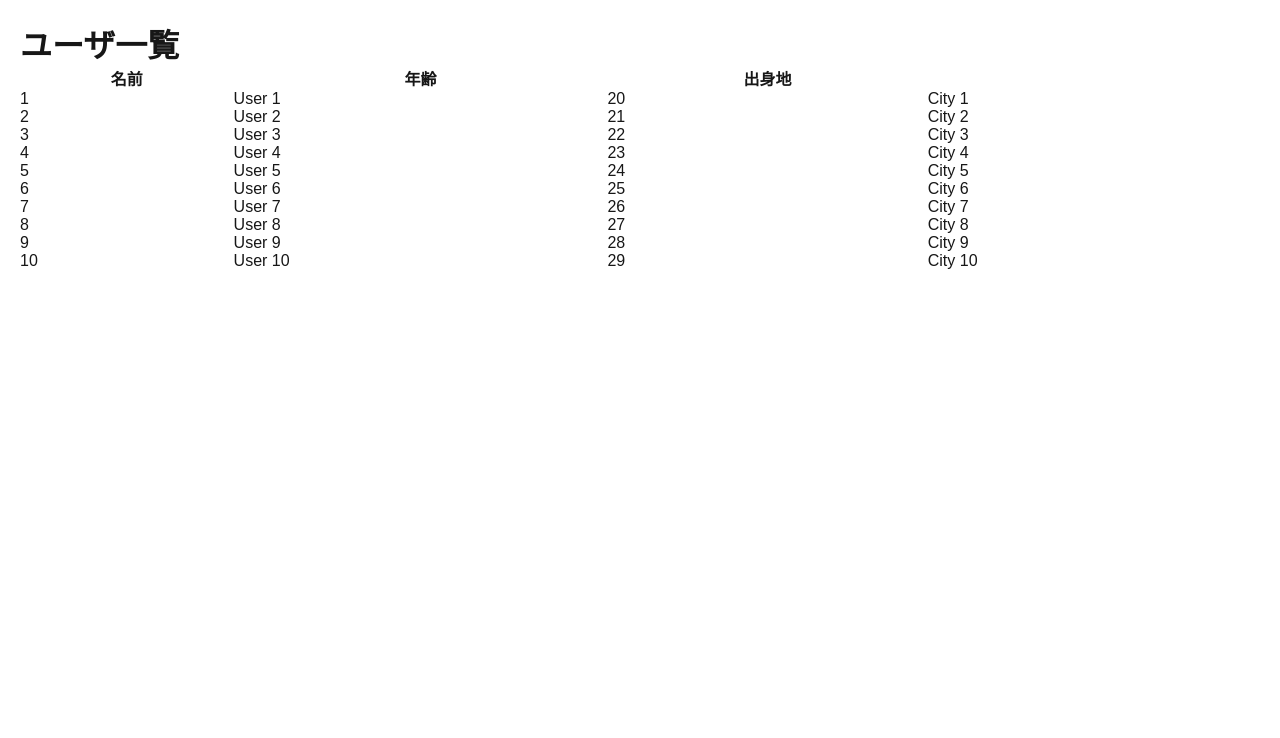
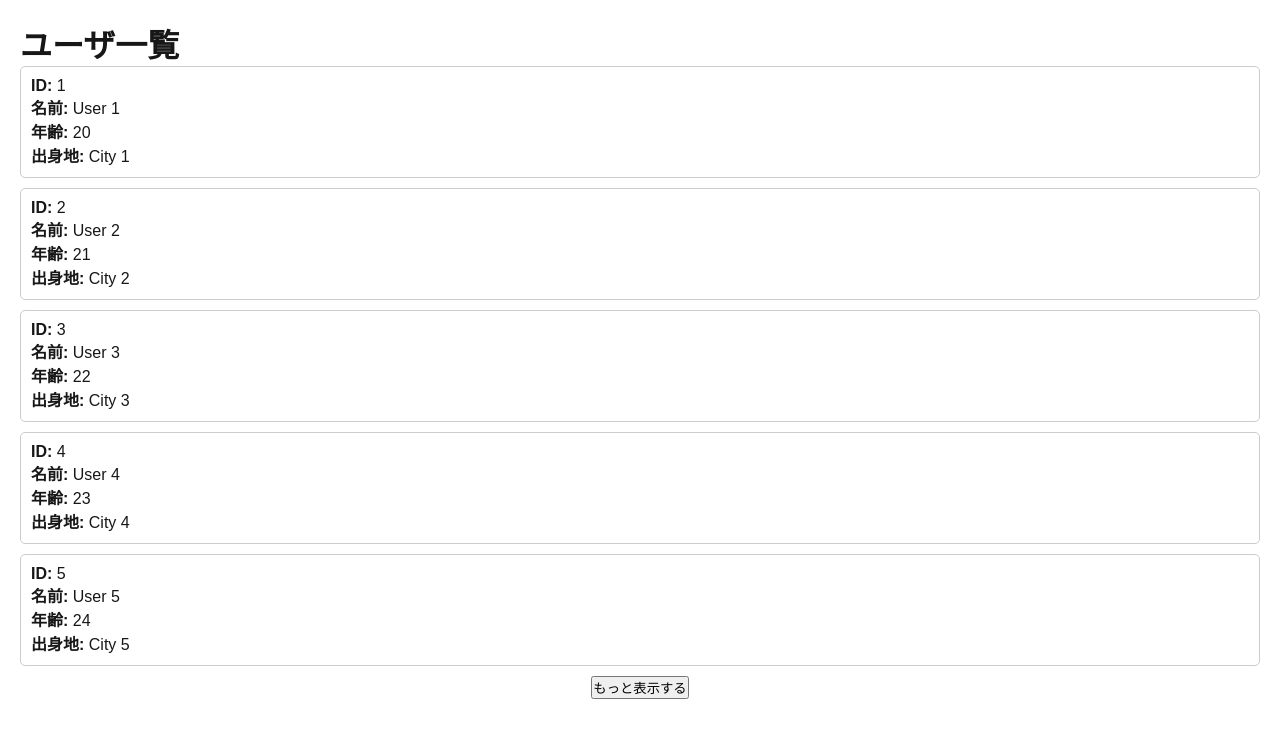
Before and after one commit to kiyotakeshi/nextjs-playground, a Next.js app: page /users in a window 1280 px wide. Shown: the top 738 px of the page. Built offline with nearby package versions, Linux system fonts and the light colour scheme.

Commit message:
add read more

```diff
--- a/src/app/users/page.tsx
+++ b/src/app/users/page.tsx
@@ -4,7 +4,9 @@ import { useState, useEffect } from 'react';
 import { User } from '../types';
 
 export default function UsersPage() {
+    const visibleUserCount = 5;
     const [users, setUsers] = useState<User[]>([]);
+    const [visibleCount, setVisibleCount] = useState(visibleUserCount);
 
     useEffect(() => {
         fetch('/api/users')
@@ -14,28 +16,37 @@ export default function UsersPage() {
             });
     }, []);
 
+    const handleShowMore = () => {
+        setVisibleCount(users.length); // すべてのユーザを表示
+    };
+
     return (
         <div style={{ padding: '20px' }}>
             <h1>ユーザ一覧</h1>
-            <table style={{ width: '100%', borderCollapse: 'collapse' }}>
-                <thead>
-                    <tr>
-                        <th>名前</th>
-                        <th>年齢</th>
-                        <th>出身地</th>
-                    </tr>
-                </thead>
-                <tbody>
-                    {users.map((user) => (
-                        <tr key={user.id}>
-                            <td>{user.id}</td>
-                            <td>{user.name}</td>
-                            <td>{user.age}</td>
-                            <td>{user.location}</td>
-                        </tr>
-                    ))}
-                </tbody>
-            </table>
+            <ul style={{ listStyleType: 'none', padding: 0 }}>
+                {users.slice(0, visibleCount).map((user) => (
+                    <li
+                        key={user.id}
+                        style={{
+                            border: '1px solid #ccc',
+                            padding: '10px',
+                            marginBottom: '10px',
+                            borderRadius: '5px',
+                        }}
+                    >
+                        <strong>ID:</strong> {user.id} <br />
+                        <strong>名前:</strong> {user.name} <br />
+                        <strong>年齢:</strong> {user.age} <br />
+                        <strong>出身地:</strong> {user.location}
+                    </li>
+                ))}
+            </ul>
+            {/* ボタンをリストの外に表示 */}
+            {visibleCount < users.length && (
+                <div style={{ textAlign: 'center', marginTop: '10px' }}>
+                    <button onClick={handleShowMore}>もっと表示する</button>
+                </div>
+            )}
         </div>
     );
 }
```
